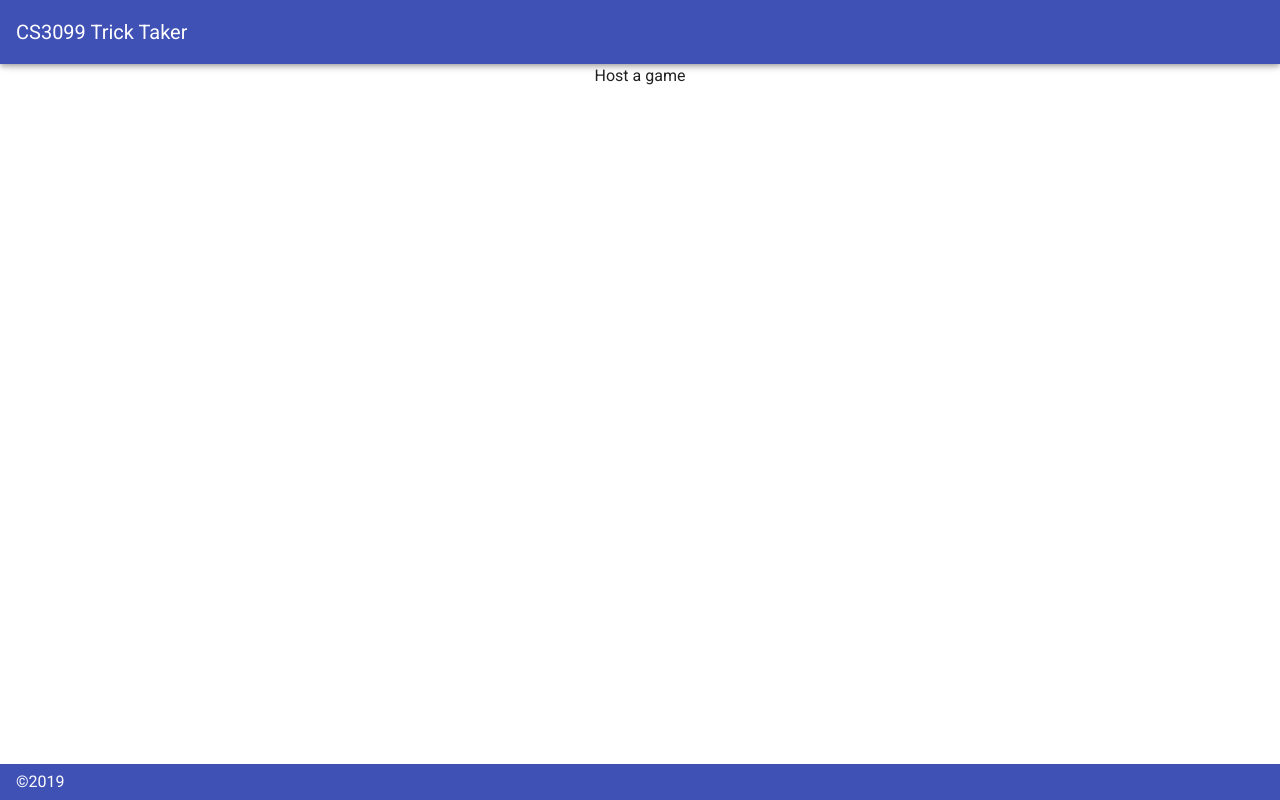
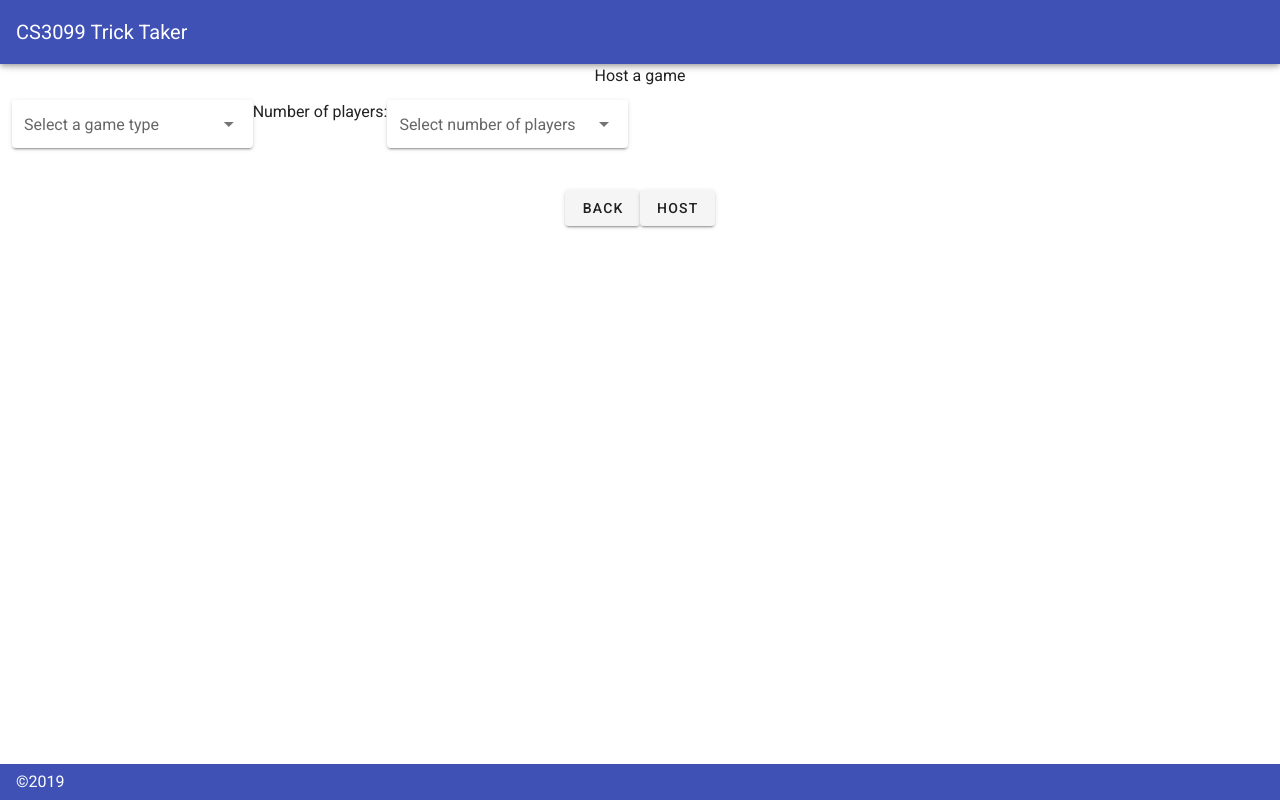
Before and after one commit to JSelvaraj/Trick-TakingCardGameEngine, a Vue app in the folder front-end/: page /hostGame in a window 1280 px wide. Built offline with nearby package versions, Linux system fonts and the light colour scheme.

Commit message:
test upload file from home, majority change on all pages, need to fix middleware issues with backend

```diff
--- a/front-end/src/views/GameDiscover.vue
+++ b/front-end/src/views/GameDiscover.vue
@@ -3,6 +3,27 @@
     <div>
       GAME DISCOVER
     </div>
+    <v-data-table
+    :headers="headers"
+    :items="games"
+    :single-expand="singleExpand"
+    :expanded.sync="expanded"
+    item-key="name"
+    show-expand
+    class="elevation-1"
+  >
+    <!-- <template v-slot:top>
+      <v-toolbar flat>
+        <v-toolbar-title>Expandable Table</v-toolbar-title>
+        <v-spacer></v-spacer>
+        <v-switch v-model="singleExpand" label="Single expand" class="mt-2"></v-switch>
+      </v-toolbar>
+    </template> -->
+    <template v-slot:expanded-item="{ headers, item }">
+      <td :colspan="headers.length">More info about {{ item.name }}</td>
+    </template>
+  </v-data-table>
+  <v-btn @click="stopDiscover">Stop Discover</v-btn>
   </v-content>
 </template>
 
@@ -22,12 +43,19 @@ export default {
     answer: {
       id: "",
     },
-    isDisable: false
+    isDisable: false,
+    headers:[{text:"name",value:"name"},
+    {text:"ip address",value:"ip"},
+    {text:"port",value:"port"}],
+    games:[{name:"haha",ip:"1.1.1.1",port:"9999"}]
   }),
 
   async created() {
   },
   methods: {
+    stopDiscover(){
+      PostService.insertPosts("StopDiscoverGame");
+    }
   }
 };
 </script>
--- a/front-end/src/views/Home.vue
+++ b/front-end/src/views/Home.vue
@@ -38,6 +38,7 @@ export default {
     },
     toGameDiscover() {
       this.$router.push("/gameDiscover");
+      PostService.insertPosts("DiscoverGame");
     },
   }
 };
--- a/front-end/src/views/HostGame.vue
+++ b/front-end/src/views/HostGame.vue
@@ -3,6 +3,27 @@
     <div>
       Host a game
     </div>
+    <div>
+     <v-col class="d-flex" cols="12" sm="6">
+        <v-select
+          :items="gameTypes"
+          v-model="selectGameTypes"
+          label="Select a game type"
+          @click= getNumOfPlayer()
+          solo
+        ></v-select>
+        <p>Number of players:</p>
+        <v-select
+          :items="numOfPlayers"
+          label="Select number of players"
+          solo
+        ></v-select>
+        </v-col>
+        </div>
+        <div>
+          <v-btn @click="toHome">Back</v-btn>
+          <v-btn @click="toGameRoom">Host</v-btn>
+        </div>
   </v-content>
 </template>
 
@@ -20,17 +41,38 @@ export default {
     error: "",
     answer: {
       id: "",
+      gameTypes:[],
+      numOfPlayers:[],
+      selectGameTypes:""
     },
     isDisable: false
   }),
 
   async created() {
+    this.gameTypes = ["Whist","Contract Whist","Spades","One Trick Pony"],
+    this.numOfPlayers = [1,2,3,4];
   },
   methods: {
-    onSubmit() {
-    }
+    getNumOfPlayer() {
+      console.log(this.selectGameTypes)
+      if(this.selectGameTypes==="Whist"||this.selectGameTypes ==="Contract Whist"||this.selectGameTypes==="Spades"){
+        this.numOfPlayers = [1,2,3,4]
+      }else if(this.selectGameTypes==="One Trick Pony"){
+        this.numOfPlayers = [1,2]
+      }
+    },
+    toGameRoom() {
+      this.$router.push("/gameRoom");
+    },
+    toHome() {
+      this.$router.push("/");
+    },
+  },
+  mounted(){
+    this.getNumOfPlayer();
   }
 };
+
 </script>
 
 <style>
```
